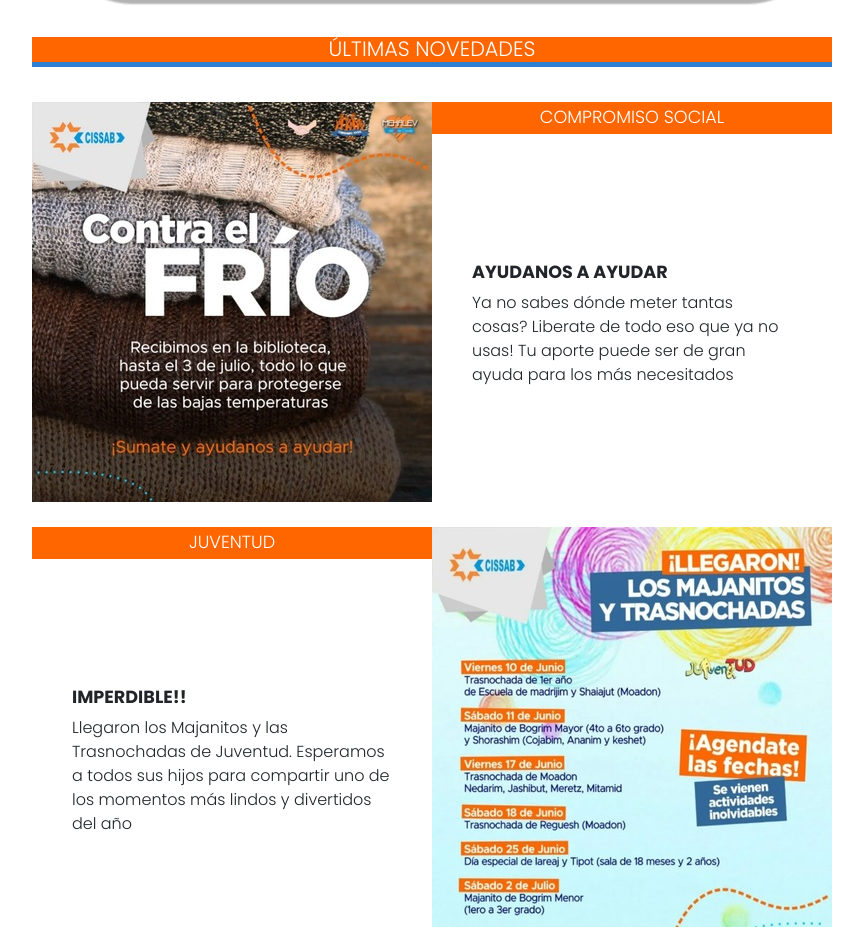
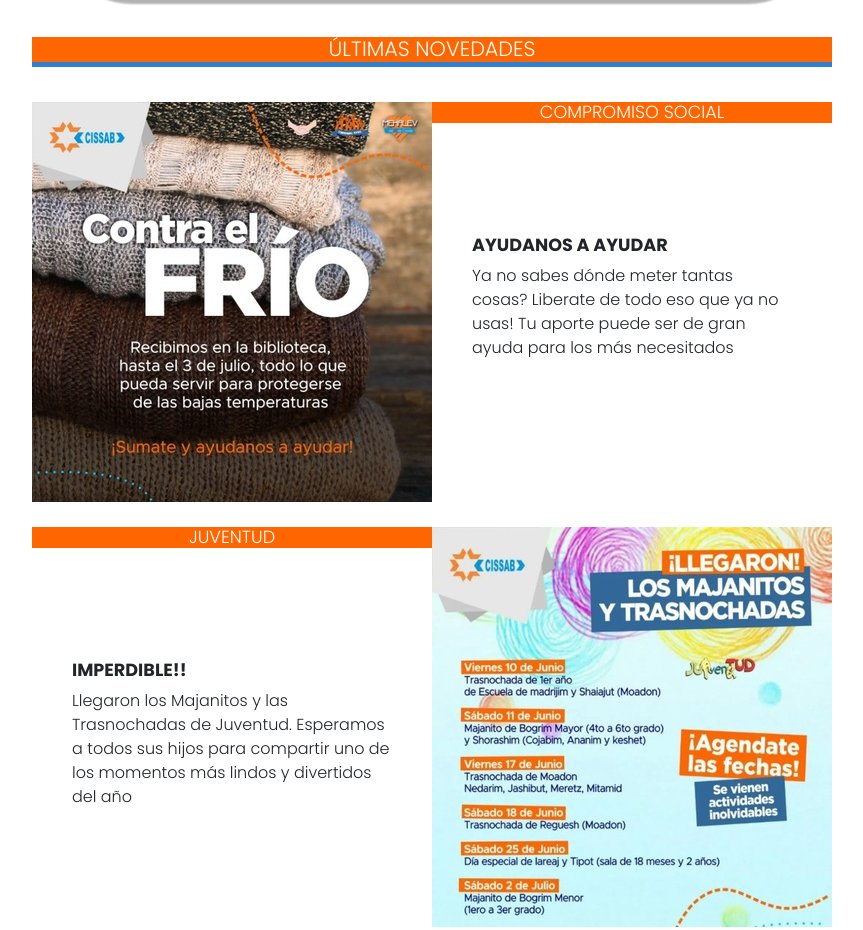
Before and after one commit to jeepers22/proyecto-cissab, a website: page index.html in a window 1280 px wide. Shown: the part 665-1595 px from the top of the page, without its empty margins (208-1071 px from the left). Drawn offline with nearby package versions, Linux system fonts and the light colour scheme.

Commit message:
Retoques básicos antes de seguir con la próxima sección

```diff
--- a/scss/components/_card.scss
+++ b/scss/components/_card.scss
@@ -1,4 +1,4 @@
-// TEMPLATE CARD REUTILIZABLE
+// TEMPLATE CARD REUTILIZABLE (Mobile, en caso de ser necesario cambiar disposición a row)
 .card-container {
     @include card-container;
     .card-img {
--- a/scss/generals/_mixins.scss
+++ b/scss/generals/_mixins.scss
@@ -7,7 +7,7 @@
 
 // TEXTOS
 @mixin heading-styles {
-    text-transform: $set-tt-heading;
+    text-transform: $tt-heading;
 }
 
 @mixin p-styles {
@@ -18,29 +18,31 @@
 // CARD
 @mixin card-container {
     display: flex;
+    flex-direction: $direction;
     width: 100%;
-    flex-direction: $set-direction;
 }
 
+// ! Se que card-img y card-info repiten código y podría hacer un único mixin, sólo lo hago así porque quiero hacer un componente reutilizable, en caso que en otro proyecto tenga distinta medida de img y de caja de info
+
 @mixin card-img {
-    width: $set-w-card;
+    width: $w-card;
 }
 
 @mixin card-info {
-    width: $set-w-card;
+    width: $w-card;
 }
 
 @mixin card-title {
-    background-color: $set-color-secondary;
-    color: $set-color-white;
+    background-color: $color-secondary;
+    color: $color-white;
     font-size: $set-fs-h3;
     text-align: center;
 }
 
 @mixin card-description {
-    width: calc($set-w-card - $set-w-card-description);
+    width: calc($w-card - $w-card-description);
     margin: 0 auto;
-    margin-top: $set-margin-top;
+    margin-top: $margin-top;
 }
 
 @mixin card-sub-title {
--- a/scss/generals/variables.scss
+++ b/scss/generals/variables.scss
@@ -1,4 +1,5 @@
-// ** Utilicé las variables con comportamiento responsive como setters de las variables de .css, de esta forma puedo utilizar los media querys EN las variables de css y me queda el .scss mucho más limpio y unificado para cualquier tamaño de pantalla. En el caso de un componente, me queda super reutilizable para cualquier proyecto
+
+// ! hay medidas repetidas porque la idea es utilizar esto como template, e ir comentando las medidas que no harían falta para cada proyecto en particular, para no duplicar código en el css
 
 // COLORS
 $color-primary: #2e80d3;
@@ -6,20 +7,14 @@ $color-secondary: #ff6600;
 $color-grey: #EEEEEE;
 $color-white: #FFFFFF;
 $color-black: #000000;
-$set-color-primary: var(--color-primary);
-$set-color-secondary: var(--color-secondary);
-$set-color-grey: var(--color-grey);
-$set-color-white: var(--color-white);
-$set-color-black: var(--color-black);
 
 // FONT FAMILYS
 $ff-primary: 'Poppins', sans-serif;
 
 // TEXT TRANSFORM HEADINGS
 $tt-heading: uppercase;
-$set-tt-heading: var(--tt-heading);
 
-// FONT SIZES
+// FONT SIZES (falta retocar medidas para cada breakpoint)
 $fs-sm-h1: 1.8rem;
 $fs-md-h1: 1.8rem;
 $fs-xl-h1: 1.8rem;
@@ -48,37 +43,20 @@ $lh-md-p: 1.3rem;
 $lh-xl-p: 1.5rem;
 $set-lh-p: var(--lh-p);
 
-// CARD ORIENTATION
-$direction-sm: column;
-$direction-md: row;
-$direction-xl: row;
-$set-direction: var(--direction);
+// CARD ORIENTATION (por defecto para mobile first, pero reutilizable seteando variable en row)
+$direction: column;
 
-// CARD SIZES
-$w-sm-card: 350px;
-$w-md-card: 350px;
-$w-xl-card: 400px;
-$set-w-card: var(--w-card);
+// CARD SIZE
+$w-card: 350px;
 
 // CARD DESCRIPTION MARGINS
-$w-sm-card-description: 5%;
-$w-md-card-description: 20%;
-$w-xl-card-description: 20%;
-$margin-sm-top: 1.3rem;
-$margin-md-top: 5rem;
-$margin-xl-top: 8rem;
-$set-w-card-description: var(--set-w-card-description);
-$set-margin-top: var(--margin-top);
+$w-card-description: 5%;
+$margin-top: 1.3rem;
 
 
 //////////////////////////////////////////////////////////////////////
-// VARIABLES CSS (para jugar con responsive a traves de las variables
+// VARIABLES CSS (para jugar con responsive a traves de las variables)
 :root {
-    --color-primary: #{$color-primary};
-    --color-secondary: #{$color-secondary};
-    --color-grey: #{$color-grey};
-    --color-white: #{$color-white};
-    --color-black: #{$color-black};
     --tt-heading: #{$tt-heading};
     --fs-h1: #{$fs-sm-h1};
     --fs-h2: #{$fs-sm-h2};
@@ -86,10 +64,6 @@ $set-margin-top: var(--margin-top);
     --fs-h4: #{$fs-sm-h4};
     --fs-p: #{$fs-sm-p};
     --lh-p: #{$lh-sm-p};
-    --direction: #{$direction-sm};
-    --w-card: #{$w-sm-card};
-    --margin-top: #{$margin-sm-top};
-    --set-w-card-description: #{$w-sm-card-description};
     @media (min-width:768px) {
         --fs-h1: #{$fs-md-h1};
         --fs-h2: #{$fs-md-h2};
@@ -97,10 +71,6 @@ $set-margin-top: var(--margin-top);
         --fs-h4: #{$fs-md-h4};
         --fs-p: #{$fs-md-p};
         --lh-p: #{$lh-md-p};
-        --direction: #{$direction-md};
-        --w-card: #{$w-md-card};
-        --margin-top: #{$margin-md-top};
-        --set-w-card-description: #{$w-md-card-description};
     }
     @media (min-width:1200px) {
         --fs-h1: #{$fs-xl-h1};
@@ -108,11 +78,6 @@ $set-margin-top: var(--margin-top);
         --fs-h3: #{$fs-xl-h3};
         --fs-h4: #{$fs-xl-h4};
         --fs-p: #{$fs-xl-p};
-        --w-card: #{$w-xl-card};
         --lh-p: #{$lh-xl-p};
-        --direction: #{$direction-xl};
-        --w-card: #{$w-xl-card};
-        --margin-top: #{$margin-xl-top};
-        --set-w-card-description: #{$w-xl-card-description};
     }
 }
--- a/scss/sections/_inicio.scss
+++ b/scss/sections/_inicio.scss
@@ -98,55 +98,42 @@ main {
     }
 }
 
-@for $i from 1 through 4 {
-    .card-container-#{$i} {
-        grid-area: card-container-#{$i};
+// TODO: mejorar, esto
+
+@include media-md {
+    // ZigZag Horizontal CARDS
+    @for $i from 1 through 4 {
+        .card-container-#{$i} {
+            grid-area: card-container-#{$i};
+            @if ($i % 2) == 0 {
+                flex-direction: row-reverse;
+            }
+            @else {
+                flex-direction: row;
+            }
+            .card-info {
+                .card-description {
+                    width: calc($w-card - 20%);
+                    margin-top: 5rem;
+                }
+            }
+        }
     }
 }
 
-@include media-md {
+@include media-xl {
     @for $i from 1 through 4 {
-        @if ($i % 2) == 0 {
-            .card-container-#{$i} {
-                flex-direction: row-reverse;
+        .card-container-#{$i} {
+            .card-img {
+                width: 400px;
             }
-        }
-        // @else {
-        //     .card-container-#{$i} {
-        //         flex-direction: row;
-        //     }
-        // }
-    }
-}
-
-.card-img {
-
-}
-
-.card-info  {
-    h3 {
-        @include card-title;
-        text-align: center;
-        padding: .3em;
-    }
-    h4 {
-        font-size: $set-fs-h4;
-        font-weight: bold;
-    }
-    p {
-        @include p-styles;
-    }
-    @include media-md {
-        h3 {
-            text-align: right;
-        }
-    }
-    @include media-xl {
-        h3 {
-
-        }
-        p {
-            @include p-styles;
+            .card-info {
+                width: 400px;
+                .card-description {
+                    width: calc(400px - 20%);
+                    margin-top: 7rem;
+                }
+            }
         }
     }
 }
```
Also changed, not shown: secciones/cultura.html (+15 -9 lines), css/style.css, 1 other file.
